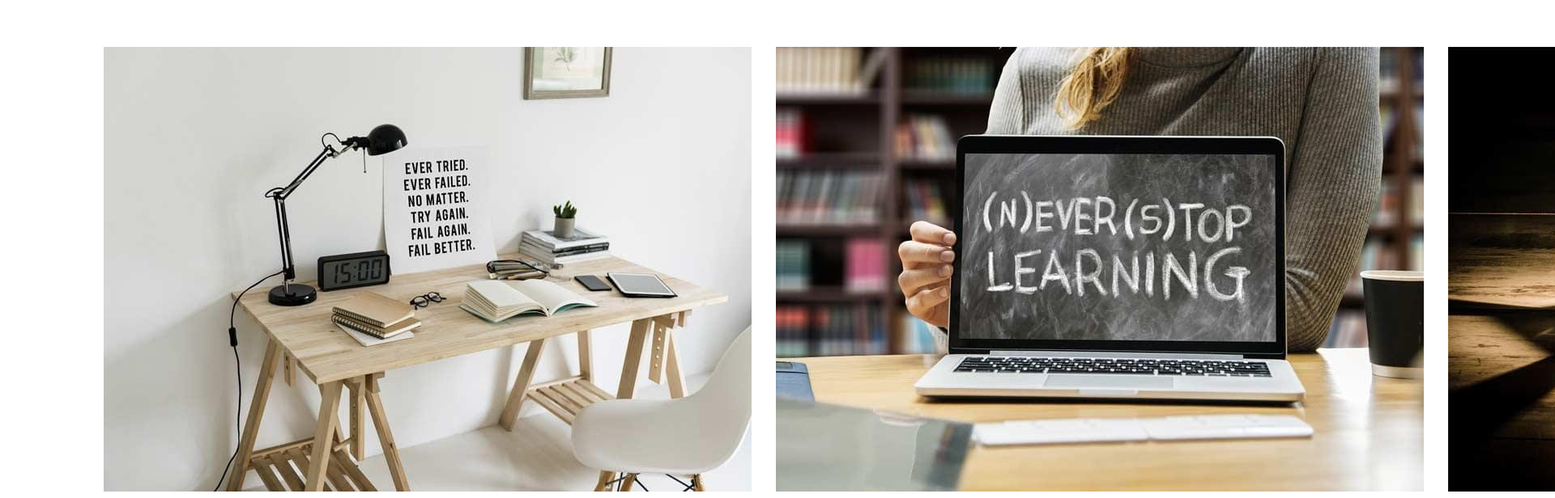
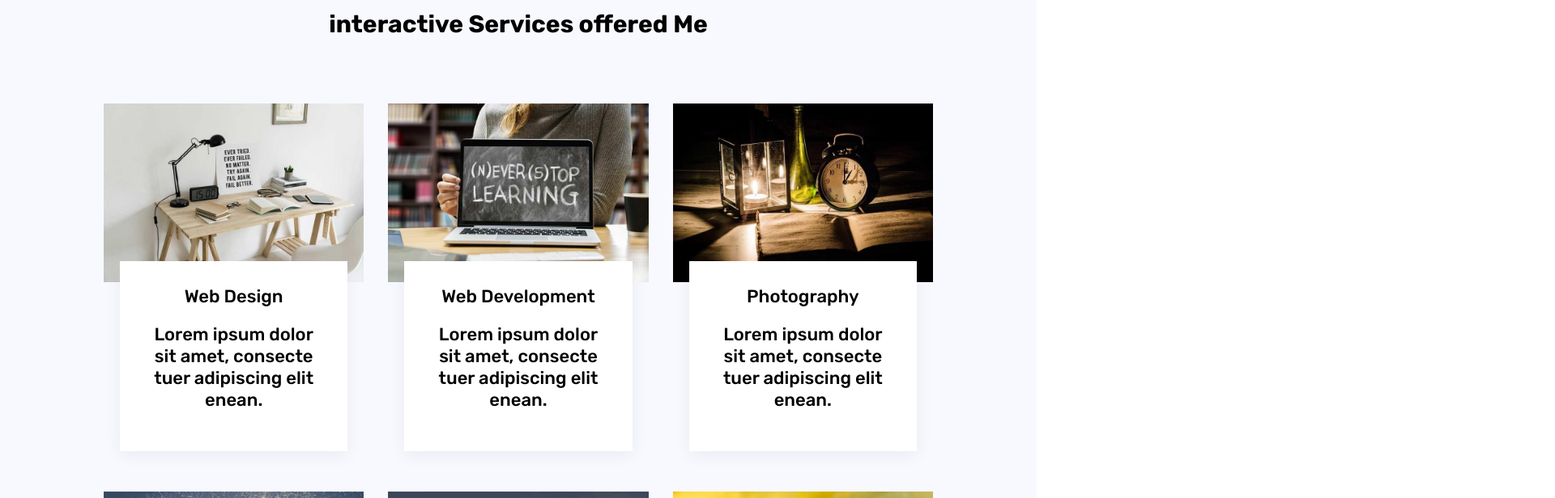
Before and after one commit to MalithaSupun/react-portfolio-2, a React (Create React App) app: page / in a window 1280 px wide. Shown: the part 2140-2756 px from the top of the page at 81% size, 1920 px wide, since content can reach past the window. Built offline with nearby package versions, Linux system fonts and the light colour scheme.

Commit message:
services css complete

```diff
--- a/src/App.css
+++ b/src/App.css
@@ -349,5 +349,33 @@ h3 {
 }
 /*-------About-----------*/
 /*-------Services-----------*/
+.services{
+  text-align: center;
+  background-color: #f8f9fe;
+  padding: 50px 0;
+}
+
+.services img {
+  width: 100%;
+  height: 100%;
+  object-fit: contain;
+}
+
+.services .text {
+  background-color: #fff;
+  box-shadow: 0 5px 20px 0 rgba(0 0 0 /6%);
+  padding: 30px;
+  margin: 20px;
+  margin-top: -30px;
+  position: relative;
+  z-index: 1;
+}
+
+.services .text h2 {
+  font-weight: 500;
+  font-size: 22px;
+  margin-bottom: 20px;
+}
+
 
 /*-------Services-----------*/
```
